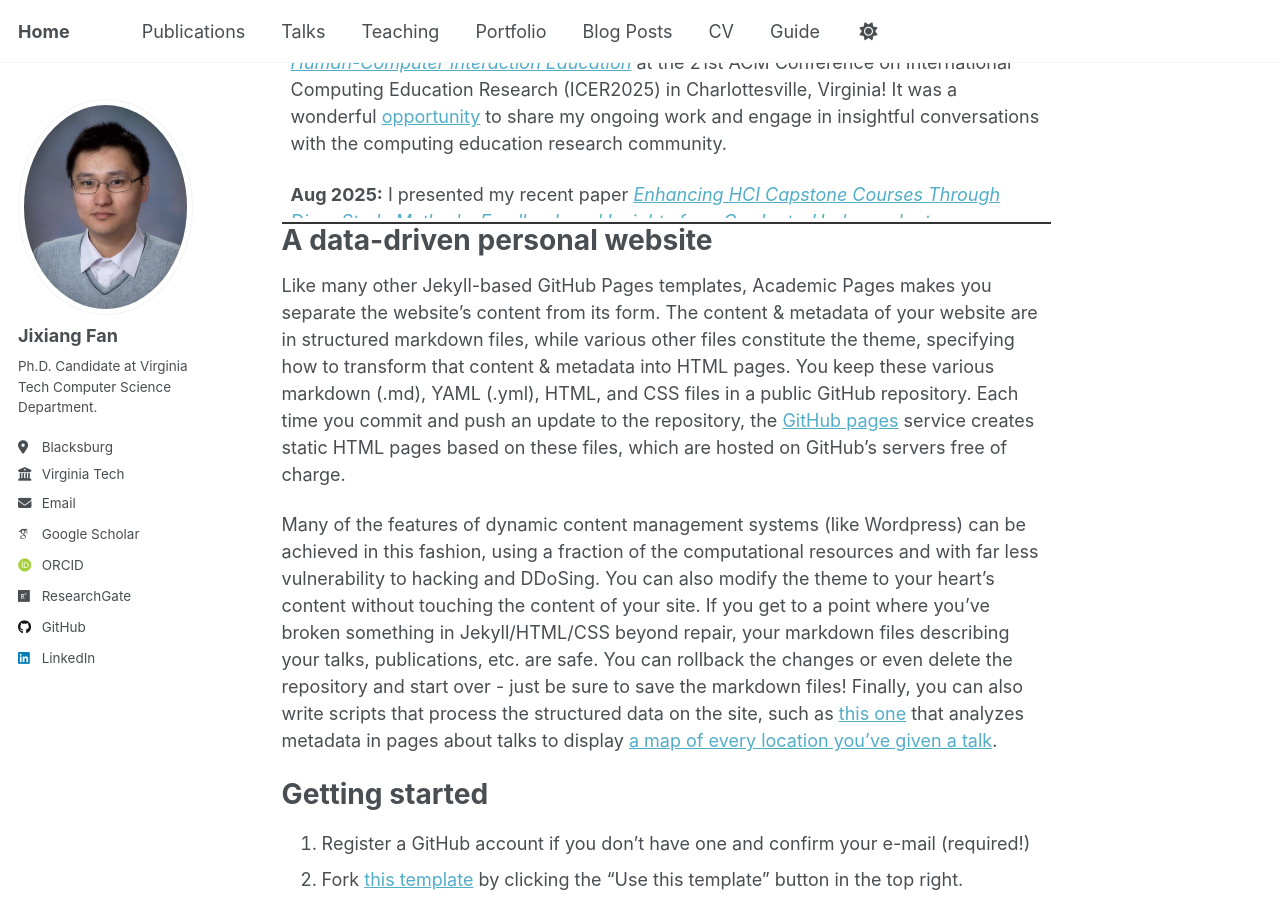
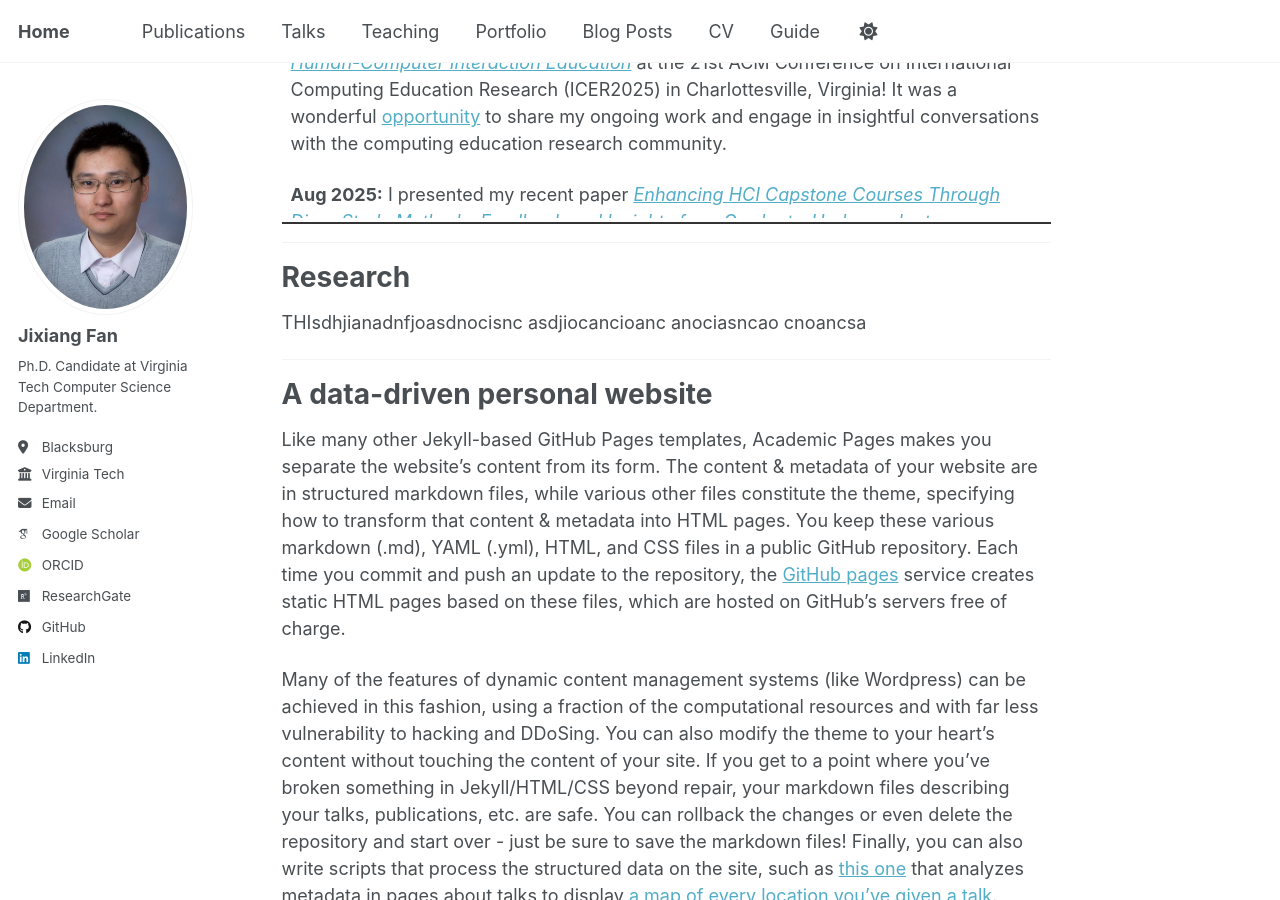
Before and after one commit to JixiangFan/web, a Jekyll site: the page built from _pages/about.md, in a window 1280 px wide and 900 px high, scrolled down 987 px. Built offline with Jekyll 4.4.1, drawn with Linux system fonts in a browser that asks for light colours; some web fonts are replaced.

Commit message:
Update about.md

```diff
--- a/_pages/about.md
+++ b/_pages/about.md
@@ -7,7 +7,7 @@ redirect_from:
 ---
 
 
-I am a **Human–Computer Interaction education researcher** working with [**Dr. D. Scott McCrickard**](https://people.cs.vt.edu/mccricks/) at the Virginia Tech Department of Computer Science for my doctoral studies. My work explores how **diary studies** and **focus group discussions** can serve as pedagogical tools to foster empathy, reflection, and collaborative design skills in computing education. I pursue ways to make HCI concepts more tangible for students by bridging individual lived experience with group-based learning. Drawing from computer science education research, design theory, psychology of empathy, and learning sciences, I develop frameworks and tools—such as DiaryQuest—that integrate qualitative methods with computational analysis to support both teaching and research. I often collaborate with faculty and undergraduate researchers to design, evaluate, and refine these approaches, creating equitable learning environments where students learn to see technology through the eyes of diverse users.
+I am a **Human–Computer Interaction education researcher** working with [Dr. D. Scott McCrickard](https://people.cs.vt.edu/mccricks/) at the Virginia Tech Department of Computer Science for my doctoral studies. My work explores how **diary studies** and **focus group discussions** can serve as pedagogical tools to foster empathy, reflection, and collaborative design skills in computing education. I pursue ways to make HCI concepts more tangible for students by bridging individual lived experience with group-based learning. Drawing from computer science education research, design theory, psychology of empathy, and learning sciences, I develop frameworks and tools—such as DiaryQuest—that integrate qualitative methods with computational analysis to support both teaching and research. I often collaborate with faculty and undergraduate researchers to design, evaluate, and refine these approaches, creating equitable learning environments where students learn to see technology through the eyes of diverse users.
 
 I am a **leading instructor** with experience teaching Professionalism in Computing (CS3604) for two semesters, guiding nearly 200 undergraduate students in exploring ethical, social, and professional dimensions of computing. In addition, I have served as a Teaching Assistant for twelve semesters across a wide range of undergraduate and graduate computer science courses, including introductory programming (CS1 and CS2), data structures and algorithms, and advanced courses in Human–Computer Interaction. Beyond classroom teaching, I actively mentor undergraduate researchers, supporting student-led projects that have resulted in conference papers, posters, and student research competitions. I hold the Future Professoriate Certificate from the Virginia Tech Graduate School and am an active member of the Virginia Tech Academy for Graduate Teaching Assistant Excellence (VT GrATE). My teaching philosophy emphasizes cultivating enthusiasm for computing while fostering reflective thinking, professional growth, and long-term career development.
 
@@ -35,25 +35,20 @@ I am expected to graduate in **2026** and am actively seeking **postdoctoral** o
 
 <p><strong>Feb 2025:</strong> I was invited to give a talk at the 56th ACM Technical Symposium on Computer Science Education (SIGCSE TS 2025) in Pittsburgh, Pennsylvania. As part of the Birds of a Feather session on <em><a href="https://sigcse2025.sigcse.org/details/sigcse-ts-2025-affiliated-events/4/Accessibility-and-Disability-in-CS-Education">Accessibility and Disability in CS Education</a></em>, I presented <em>Integrating Disability Considerations into Design Raising Awareness and Building Inclusivity</em>.</p>
 
-
-
-
-
-
-
-
 </div>
-
 
 <hr style="margin:.25rem 0 0; border:0; border-bottom:2px solid #333;">
 
+---
+
+**Research**
+======
 
 
+THIsdhjianadnfjoasdnocisnc asdjiocancioanc anociasncao cnoancsa
 
 
-
-
-
+---
 
 
 
```
